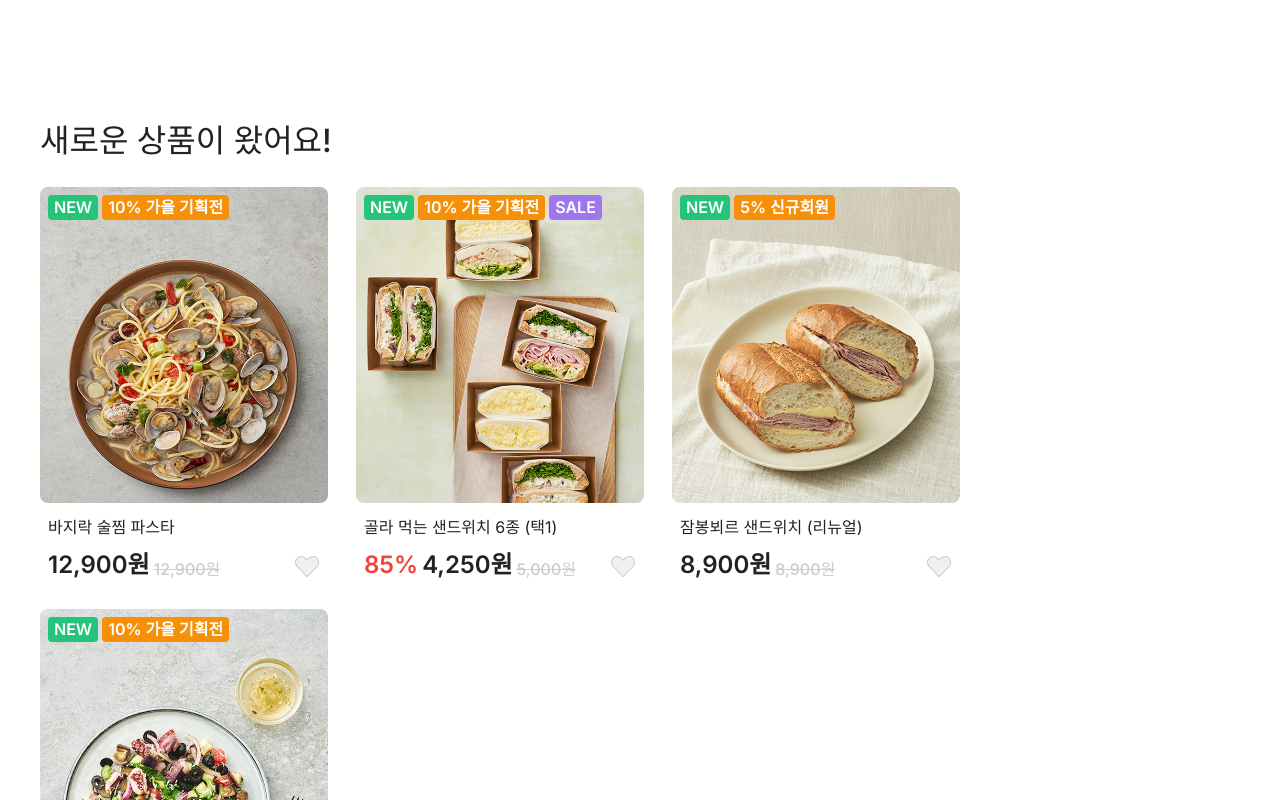
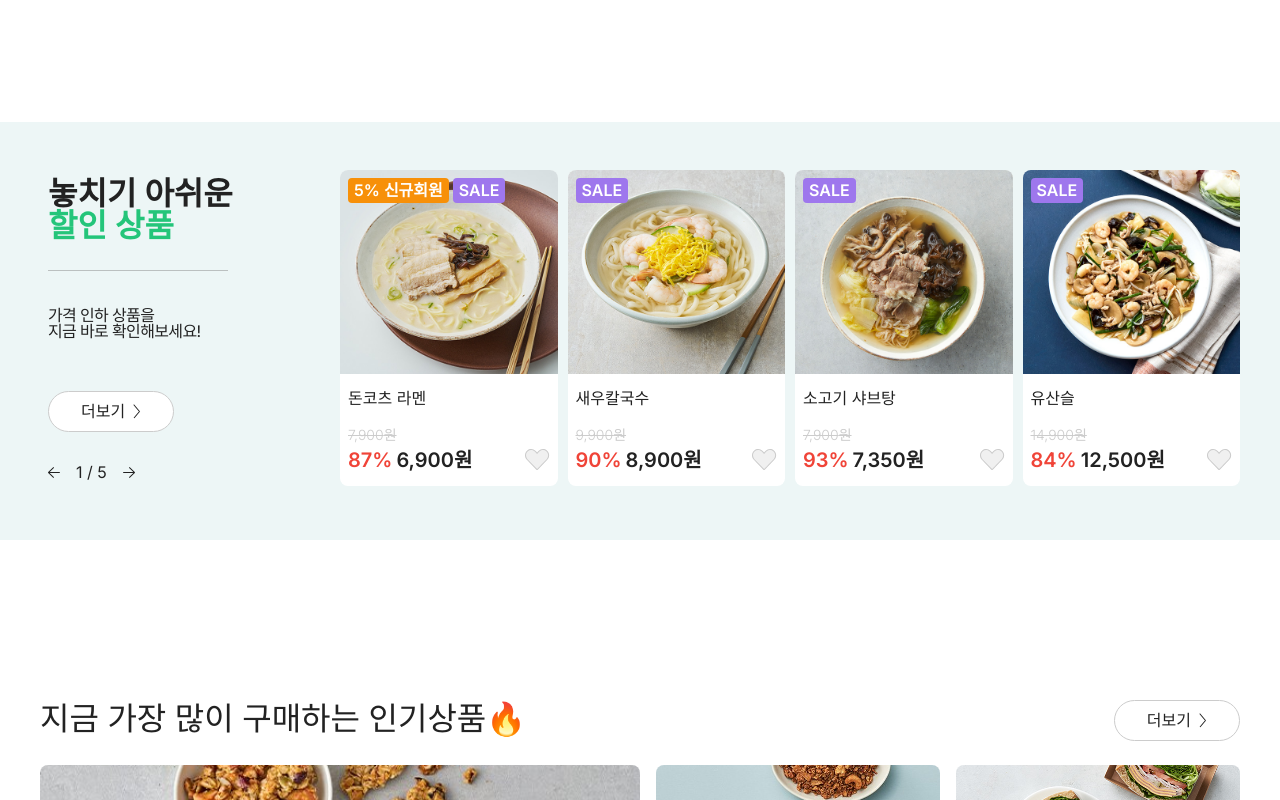
Before and after one commit to chae0924/heayul, a React (Create React App) app: page / in a window 1280 px wide. Shown: the part 1920-2720 px from the top of the page. Built offline with nearby package versions, Linux system fonts and the light colour scheme; no server answers; a web font is replaced by a local one.

Commit message:
장바구니함수 object해서 배열로 전달데이터타입수정중

```diff
--- a/src/App.js
+++ b/src/App.js
@@ -39,30 +39,30 @@ export default function App() {
   const [cartItems, setCartItems] = useState([]);
   const altpronm = useRef(null);
 
-  const addToCart = (item) => {
-    altpronm.current = item.productId;
+  //매개인자 대상이 배열로 수정됨
+   const addToCart = (items) => {
+    // 장바구니 아이콘 클릭 시 실행되는 추가 함수
     setCartItems((prevItems) => {
+      const updatedItems = [...prevItems]; // 이전 장바구니 항목 복사
+
+      items.forEach((item) => {
         // 중복되는 항목이 있는지 확인
-      const existingItemIndex = prevItems.findIndex(existingItem => existingItem.productId === item.productId);
+        const existingItemIndex = updatedItems.findIndex(existingItem => existingItem.productId === item.productId);
 
         if (existingItemIndex !== -1) {
-        // 기존제품인 경우
-        const updatedItems = [...prevItems];
+          // 기존 제품인 경우 수량 증가
           updatedItems[existingItemIndex] = {
             ...updatedItems[existingItemIndex],
-          quantity: updatedItems[existingItemIndex].quantity + 1, // 수량 증가
+            quantity: updatedItems[existingItemIndex].quantity + 1,
           };
-        return updatedItems;
+        } else {
+          // 처음 클릭된 상품인 경우 추가
+          updatedItems.push({ ...item, quantity: 1 });
         }
-
-      // 처음 클릭된 상품
-      return [...prevItems, { ...item, quantity: 1 }];
       });
 
-
-
-
-
+      return updatedItems;
+    });
   };
 
   useEffect(() => {
--- a/src/components/common/RecipeThumbSet.js
+++ b/src/components/common/RecipeThumbSet.js
@@ -80,7 +80,7 @@ export default function RecipeThumbSet({ id,  className, addToCart }) {
           alert("상품을 선택해주세요!");
           return;
         }
-        // addToCart(selectedItems, e);  // 장바구니에 상품 추가
+        addToCart(selectedItems, e);  // 장바구니에 상품 추가
         alert(selectedItems.length+"개 상품이 장바구니에 담겼습니다.");
         console.log(selectedItems)
       };
--- a/src/components/product/ProductItem.js
+++ b/src/components/product/ProductItem.js
@@ -15,7 +15,7 @@ const shouldShowRateView = rateview ?  true : false;
 
 
 const handleAddToCart = (e) => {
-  addToCart(info, e);  // 장바구니에 상품 추가
+  addToCart([info], e);  // 장바구니에 상품 추가
 };
 
 
--- a/src/pages/Cart.js
+++ b/src/pages/Cart.js
@@ -1,8 +1,9 @@
 import React, {useEffect} from 'react'
 
 export default function Cart({cartItems}) {
+  //cartItems 상태변수
  useEffect(()=>{
-  console.log(cartItems)
+  console.log('여기 장바구니'+cartItems)
  },[])
   return (
     <div className='mw'>
--- a/src/pages/Home.js
+++ b/src/pages/Home.js
@@ -22,8 +22,6 @@ export default function Home({ addToCart }) {
 
       {/* 컴포넌트 아이디, 스타일, 상품데이터 필더조건, 더보기의 링크값ㅋ */}
       <ProductThumbSet   id="newProduct"   style="" filterNV="badges|N" to="/product/newArrival" className='productThumbSet mw mb160'  addToCart={ addToCart } ></ProductThumbSet>
-      {/* 컴포넌트 아이디, 스타일, 상품데이터 필더조건, 더보기의 링크값 */}
-      <ProductThumbSet   id="newProduct"   style="col-6 col-lg-3" filterNV="badges|N" to="/product/newArrival" className='productThumbSet mw mb160'  addToCart={ addToCart } ></ProductThumbSet>
 
 
 
@@ -33,7 +31,6 @@ export default function Home({ addToCart }) {
 
       <BestItemThumb className='BestItemThumb mw mb160'></BestItemThumb>
 
-
       <RecipeThumbSet className='BestItemThumb mw mb160' addToCart={ addToCart }></RecipeThumbSet>
       <RacipeANDsubscribe></RacipeANDsubscribe>
       <ReviewContents></ReviewContents>
```
Lines whose indentation alone changed are shown as unchanged.
